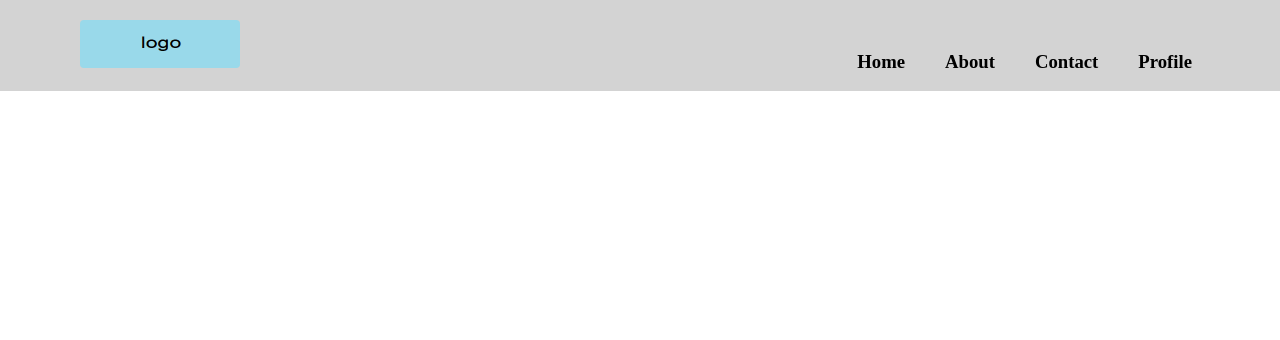
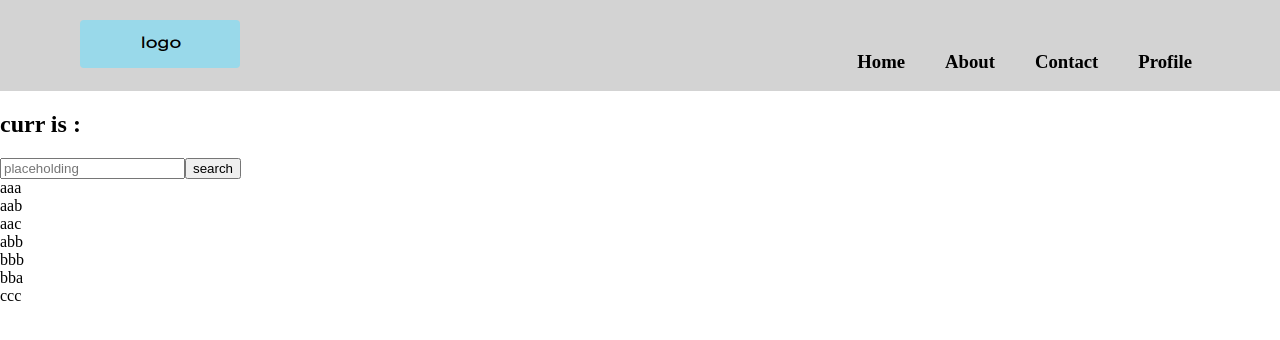
Before and after one commit to cozytl/industryproject, a React (Create React App) app: page / in a window 1280 px wide. Shown: the top 340 px of the page. Built offline with nearby package versions, Linux system fonts and the light colour scheme.

Commit message:
search feature, await styling

```diff
--- a/src/App.js
+++ b/src/App.js
@@ -1,10 +1,12 @@
 import "./App.scss";
 import Header from "./components/Header/Header";
+import Search from "./components/Search/Search";
 
 export default function App() {
     return (
         <>
             <Header />
+            <Search />
         </>
     );
 }
--- a/src/components/Header/Header.jsx
+++ b/src/components/Header/Header.jsx
@@ -1,5 +1,4 @@
 import "./Header.scss";
-import { NavLink, Link } from "react-router-dom";
 import logo from "../../assets/logo.png";
 
 export default function Header() {
--- /dev/null
+++ b/src/components/Search/Search.jsx
@@ -0,0 +1,49 @@
+import React from "react";
+import { useState } from "react";
+
+export default function Search() {
+    const [value, setValue] = useState("");
+
+    const handleInput = (event) => {
+        setValue(event.target.value);
+    };
+
+    const onSearch = (term) => {
+        setValue(term);
+        console.log("search: ", term);
+    };
+
+    let data = ["aaa", "aab", "aac", "abb", "bbb", "bba", "ccc"];
+    return (
+        <>
+            <div>
+                <h2>curr is : {value}</h2>
+                <input
+                    type="text"
+                    onChange={handleInput}
+                    placeholder="placeholding"
+                    value={value}
+                ></input>
+                <button onClick={() => onSearch(value)}>search</button>
+
+                <div>
+                    {data.filter((item) => {
+                        const searchTerm = value.toLowerCase();
+                        const arrItem = item.toLowerCase();
+
+                        return (
+                            searchTerm &&
+                            arrItem.startsWith(searchTerm) &&
+                            arrItem !== searchTerm
+                        );
+                    })}
+                    {data.map((item) => (
+                        <div onClick={() => onSearch(item)} key={item}>
+                            {item}
+                        </div>
+                    ))}
+                </div>
+            </div>
+        </>
+    );
+}
```
Also changed, not shown: src/assets/search-24px.svg (added), src/components/Search/Search.scss (added).
